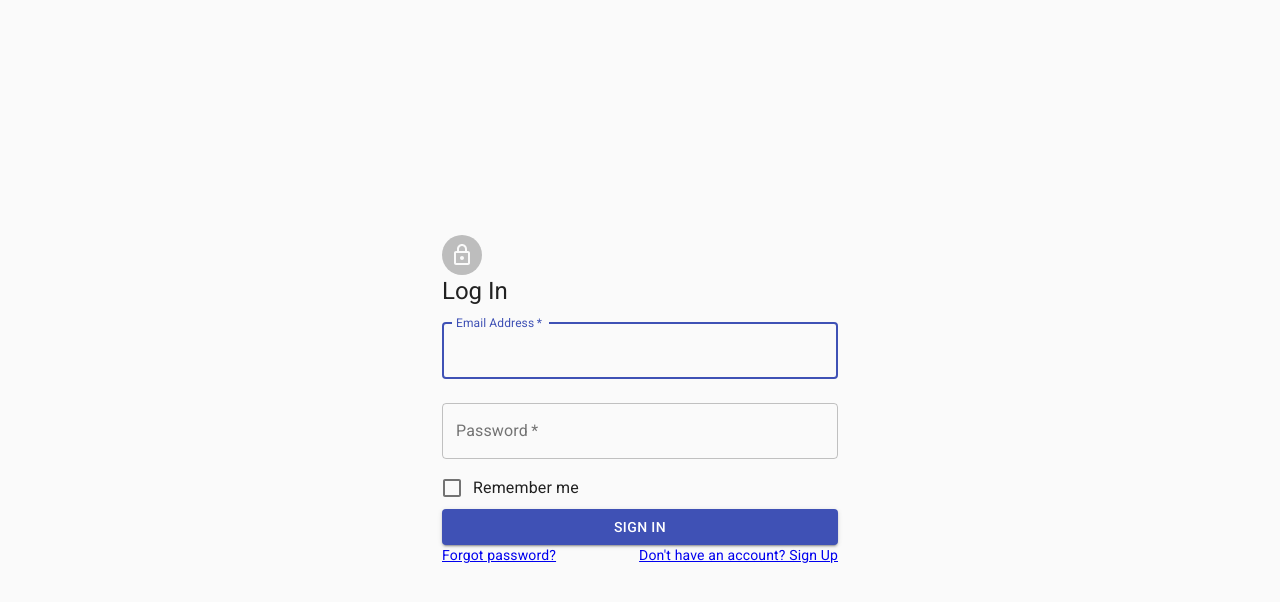
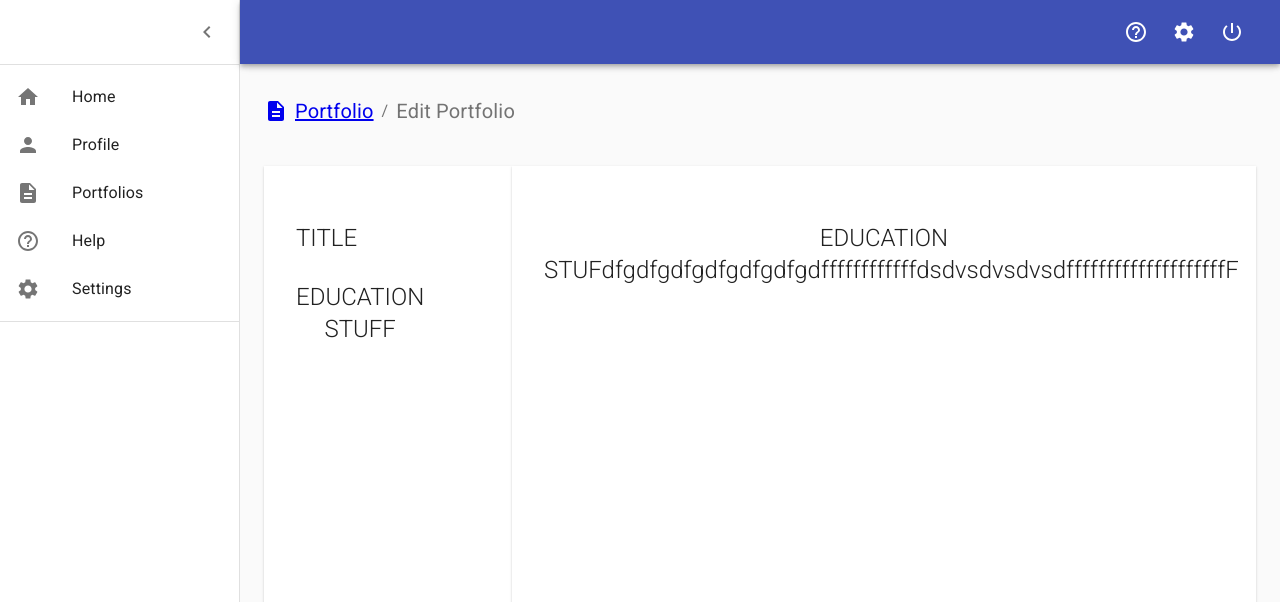
Before and after one commit to BitShiftITProject/bs-frontend, a React (Create React App) app: page /portfolio/edit in a window 1280 px wide. Before the commit this address led to /login. Shown: the top 602 px of the page. Built offline with nearby package versions, Linux system fonts and the light colour scheme.

Commit message:
added a edit portfolio page

```diff
--- a/src/Authentication.js
+++ b/src/Authentication.js
@@ -9,7 +9,7 @@ import HomePage from './Components/LoggedInComponents/HomePage'
 
 import { BACKEND, LOGGEDIN } from './Endpoints'
 import EditProfilePage from './Components/LoggedInComponents/EditProfilePage/EditProfilePage'
-import AddPortfolioPage from './Components/LoggedInComponents/AddPortfolioPage'
+import EditPortfolioPage from './Components/LoggedInComponents/EditPortfolioPage'
 
 import Sidebar from './Components/LoggedInComponents/Sidebar'
 
@@ -43,7 +43,7 @@ async function loggedIn() {
 // Keep all == as is
 
 class Authentication extends Component {
-  state = { loggedIn: false }
+  state = { loggedIn: true }
 
   async componentDidMount() {
     // let logincheck = await loggedIn()
@@ -77,10 +77,10 @@ class Authentication extends Component {
             <Route
               exact
               // path='/home/profile'
-              path='/portfolio/add'
+              path='/portfolio/edit'
 
               render={() => (
-                <Sidebar toggleLogin={this.toggleLogin} content={<AddPortfolioPage />} />
+                <Sidebar toggleLogin={this.toggleLogin} content={<EditPortfolioPage />} />
               )}
             />
 
--- a/src/Components/LoggedInComponents/AddPortfolioPage/AddPortfolioPage.js
+++ /dev/null
@@ -1,32 +0,0 @@
-import React from 'react'
-
-import { loggedInStyles } from '../../loggedInStyles'
-import HeaderBreadcrumbs from '../HeaderBreadcrumbs'
-// To add to app for testing use import AddPortfolioPage from "./Components/LoggedInComponents/AddPortfolioPage"
-
-import {
-    Container,
-    Grid,
-    Typography
-} from '@material-ui/core'
-
-
-export default function AddPortfolioPage() {
-    const classes = loggedInStyles()
-
-    return (
-        <main className={classes.content}>
-            <div className={classes.appBarSpacer} />
-            <Container maxWidth='lg' className={classes.container}>
-                <HeaderBreadcrumbs />
-                <div className={classes.breadcrumbSpacer} />
-                <Grid container direction='row' spacing={0}>
-                    {/* <HomeProfile xs={12} md={4} lg={3} /> */}
-                    <Typography >{"DIB"}</Typography>
-                </Grid>
-            </Container>
-        </main>
-
-
-    )
-}
--- a/src/Components/LoggedInComponents/AddPortfolioPage/index.js
+++ /dev/null
@@ -1,2 +0,0 @@
-import AddPortfolioPage from "./AddPortfolioPage";
-export default AddPortfolioPage;
--- /dev/null
+++ b/src/Components/LoggedInComponents/EditPortfolioPage/EditPortfolioPage.js
@@ -0,0 +1,81 @@
+import React from 'react'
+import clsx from 'clsx'
+
+import { loggedInStyles } from '../../loggedInStyles'
+import HeaderBreadcrumbs from '../HeaderBreadcrumbs'
+// To add to app for testing use import EditPortfolioPage from "./Components/LoggedInComponents/EditPortfolioPage"
+
+import {
+    Container,
+    Grid,
+    Typography,
+    Paper
+} from '@material-ui/core'
+
+
+export default function EditPortfolioPage(props) {
+    const classes = loggedInStyles()
+    const profilePaper = clsx(classes.paper, classes.fixedHeight)
+    return (
+
+        <main className={classes.content}>
+            <div className={classes.appBarSpacer} />
+            <Container maxWidth='lg' className={classes.container}>
+                <HeaderBreadcrumbs />
+                <div className={classes.breadcrumbSpacer} />
+                <Grid container direction='row' spacing={0}>
+
+
+
+
+                    <Grid item xs={12} md={4} lg={3} >
+                        <Paper className={profilePaper}>
+
+                            <Grid item container
+                                direction="column"
+                                justify="flex-start"
+                                alignItems="flex-start" xs={12} md={4} lg={3}>
+
+                                <Grid item >
+                                    <Typography variant='h5' component='h5' className={classes.profileName}>
+                                        TITLE
+                                    </Typography>
+                                </Grid>
+
+                                <Grid item >
+                                    <Typography variant='h5' component='h5' className={classes.profileName}>
+                                        EDUCATION STUFF
+                                    </Typography>
+                                </Grid>
+
+                            </Grid>
+
+                        </Paper>
+                    </Grid>
+
+
+
+
+
+
+                    <Grid item xs={12} md={8} lg={9}>
+                        <Paper className={profilePaper} >
+                            <Grid item >
+                                <Typography variant='h5' component='h5' className={classes.profileName}>
+                                    EDUCATION STUFdfgdfgdfgdfgdfgdfgdffffffffffffdsdvsdvsdvsdffffffffffffffffffffF
+                            </Typography>
+                            </Grid>
+
+                        </Paper>
+                    </Grid>
+
+
+
+                </Grid>
+            </Container>
+        </main>
+
+
+
+    )
+}
--- /dev/null
+++ b/src/Components/LoggedInComponents/EditPortfolioPage/index.js
@@ -0,0 +1,2 @@
+import EditPortfolioPage from "./EditPortfolioPage";
+export default EditPortfolioPage;
--- a/src/Components/LoggedInComponents/HeaderBreadcrumbs/HeaderBreadcrumbs.js
+++ b/src/Components/LoggedInComponents/HeaderBreadcrumbs/HeaderBreadcrumbs.js
@@ -10,8 +10,7 @@ const breadcrumbNameMap = {
   home: 'Home',
   profile: 'Profile',
   portfolio: 'Portfolio',
-  add: 'Add Portfolio',
-
+  edit: 'Edit Portfolio',
 
 }
 
--- a/src/Components/PortfolioList/AddPortfolioCard/AddPortfolioCard.js
+++ b/src/Components/PortfolioList/AddPortfolioCard/AddPortfolioCard.js
@@ -12,7 +12,7 @@ export default function AddPortfolioCard(props) {
   const addPortfolioCard = clsx(classes.addPortfolioContainer, classes.portfolioCard)
 
   const handleClick = (e) => {
-    history.push('/portfolio/add')
+    history.push('/portfolio/edit')
 
   }
   return (
--- a/src/Components/PortfolioList/PortfolioCardList/PortfolioCardList.js
+++ b/src/Components/PortfolioList/PortfolioCardList/PortfolioCardList.js
@@ -13,7 +13,7 @@ function reducer(state, action) {
     //   // return {
     //   //   portfolios: [...state.portfolios, { title: action.title, desc: action.desc }],
     //   // }
-    //   history.push('/portfolio/add')
+    //   history.push('/portfolio/edit')
 
 
     //   alert('Added portfolio!')
```
